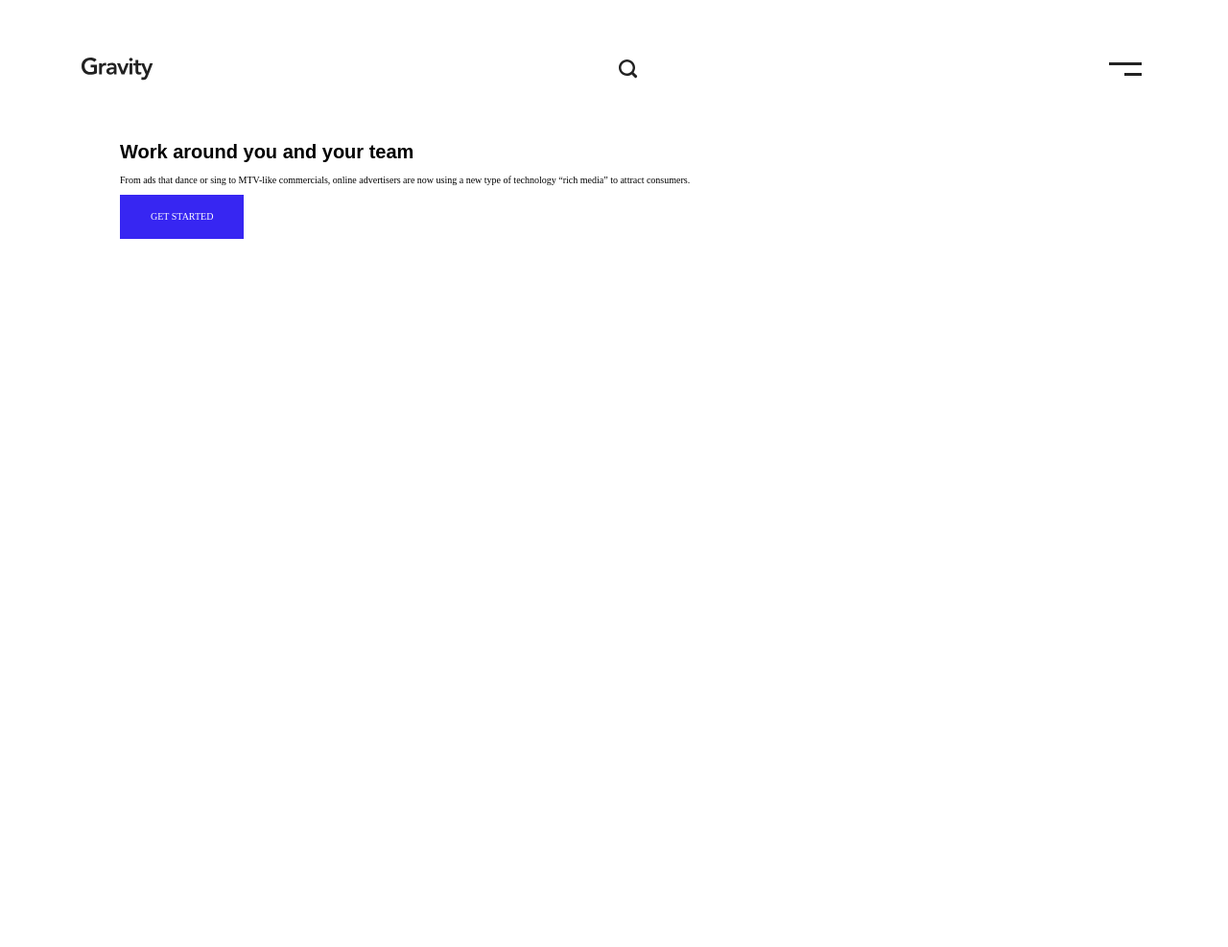
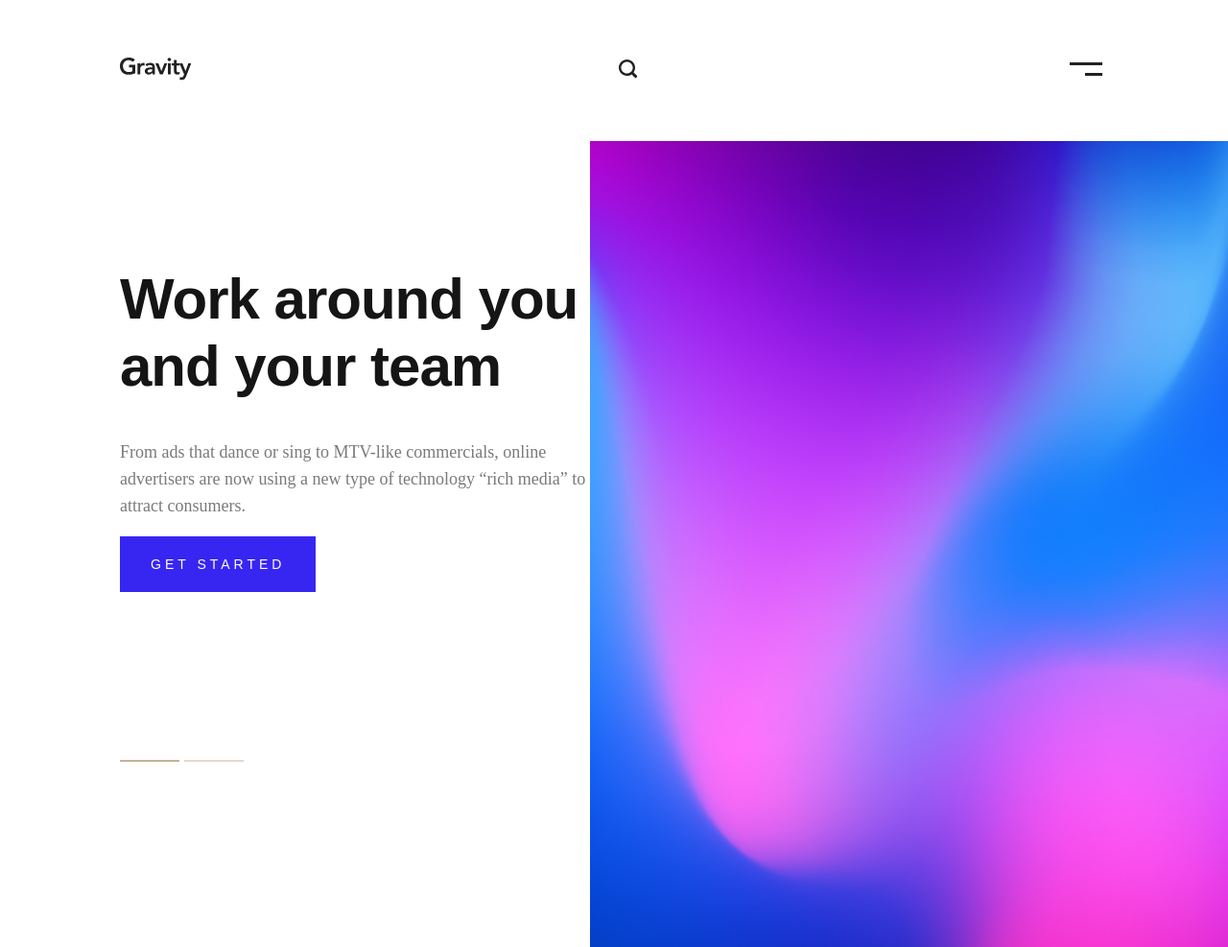
Before and after one commit to alex-yte/Gravity, a plain HTML site: page index.html in a window 1280 px wide. Shown: the whole page at 96% size. Before the commit the page ends 800 px from the top, so only its background shows below. Drawn offline with Linux system fonts and the light colour scheme.

Commit message:
hero section. desktop

```diff
--- a/index.html
+++ b/index.html
@@ -44,23 +44,31 @@
 
 <section class="hero">
     <div class="container-right">
-        <div class="hero__text_continer">
-            <h1 class="hero__heading">Work around you and your team</h1>
 
-            <p class="hero__description">From ads that dance or sing to MTV-like commercials, online advertisers are now using a new type of technology “rich media” to attract consumers.
+        <div class="hero__text_container">
 
-            </p>
+            <div class="hero__text_wrapper">
+                <h1 class="hero__heading">Work around you and your team</h1>
 
-            <button class="big_button_primary hero__get_started">get started</button>
+                <p class="hero__description">
+                    From ads that dance or sing to MTV-like commercials, online advertisers are now using a new type of technology “rich media” to attract consumers.
+                </p>
 
-            <div class="loader"></div>
+                <button class="big_button_primary hero__get_started">get started</button>
+            </div>
+            <div class="hero__loaders_wrapper">
 
-            <div class="loader"></div>
+                <div class="loader active"></div>
+
+                <div class="loader"></div>
+            </div>
 
         </div>
+
         <div class="hero__img_container">
+            <img src="./assets/img/Hero_Placeholder.jpg" alt="" srcset="">
+        </div>
 
-        </div>
     </div>
 </section>
 
@@ -100,7 +108,9 @@
     </div>
 </section>
 
-<footer class="footer"></footer>
+<footer class="footer">
+
+</footer>
 
 </body>
 </html>
--- a/scss/globals/_colors.scss
+++ b/scss/globals/_colors.scss
@@ -1,6 +1,6 @@
 :root{
     --blue: #3726F2;
-    --black: #000;
+    --black: #222;
     --grey: #c4c4c4;
     --sand: #C6B393;
     --white: #fff;
--- a/scss/globals/_layout.scss
+++ b/scss/globals/_layout.scss
@@ -1,18 +1,29 @@
+@use './typography' as font;
+
 .container-center{
-    max-width: 1111px;
+    max-width: 1360px;
+    padding-inline: 12.5rem;
     margin-inline: auto;
 }
 .container-right{
     max-width: 1360px;
-    margin-left: 12.5rem;
+    margin-inline: auto;
+    padding-left: 12.5rem;
 }
 .container-left{
     max-width: 1360px;
-    margin-right: 12.5rem;
+    margin-inline: auto;
+    padding-right: 12.5rem;
 }
 .big_button_primary{
     background-color: var(--blue);
     color: var(--white);
     text-transform: uppercase;
     padding: 1.7rem 3.2rem;
+    font-family: font.$semiBold;
+    text-align: center;
+    font-size: 1.4rem;
+    font-weight: 500;
+    line-height: 2.4rem;
+    letter-spacing: 0.4rem;
 }
--- a/scss/globals/_normalize.scss
+++ b/scss/globals/_normalize.scss
@@ -3,6 +3,9 @@
 /* Document
    ========================================================================== */
 
+*{
+  box-sizing: border-box;
+}
 /**
  * 1. Correct the line height in all browsers.
  * 2. Prevent adjustments of font size after orientation changes in iOS.
--- a/scss/style.scss
+++ b/scss/style.scss
@@ -10,6 +10,7 @@
 .header{
     margin-top: 6rem;
     margin-bottom: 6rem;
+
     .wrapper{
         @include flexDirection(row, space-between);
         width: 100%;
@@ -17,7 +18,39 @@
 }
 
 .hero{
+    .container-right{
+        @include flexDirection(row, space-around);
+    }
+    &__text_container{
+        @include flexDirection(column, space-between);
+        padding-bottom: 19.5rem;
+        padding-top: 13rem;
+    }
     &__heading{
         font-family: font.$bold;
+        color: #151515;
+        font-size: 6rem;
+        line-height: 7rem;
+        letter-spacing: -0.1rem;
+    }
+    &__description{
+        color: var(--black, #223);
+        font-size: 1.8rem;
+        font-family: Fira Sans;
+        line-height: 2.8rem;
+        opacity: 0.6;
+    }
+    &__loaders_wrapper{
+        @include flexDirection(row,flex-start);
+        gap: .5rem;
+    }
+    .loader{
+        height: 0.2rem;
+        width: 6.2em;
+        background: #C6B393;
+        opacity: .5;
+    }
+    .loader.active{
+        opacity: 1;
     }
 }
```
Also changed, not shown: assets/img/Hero_Placeholder.jpg (added), dist/style.css, 1 other file.
